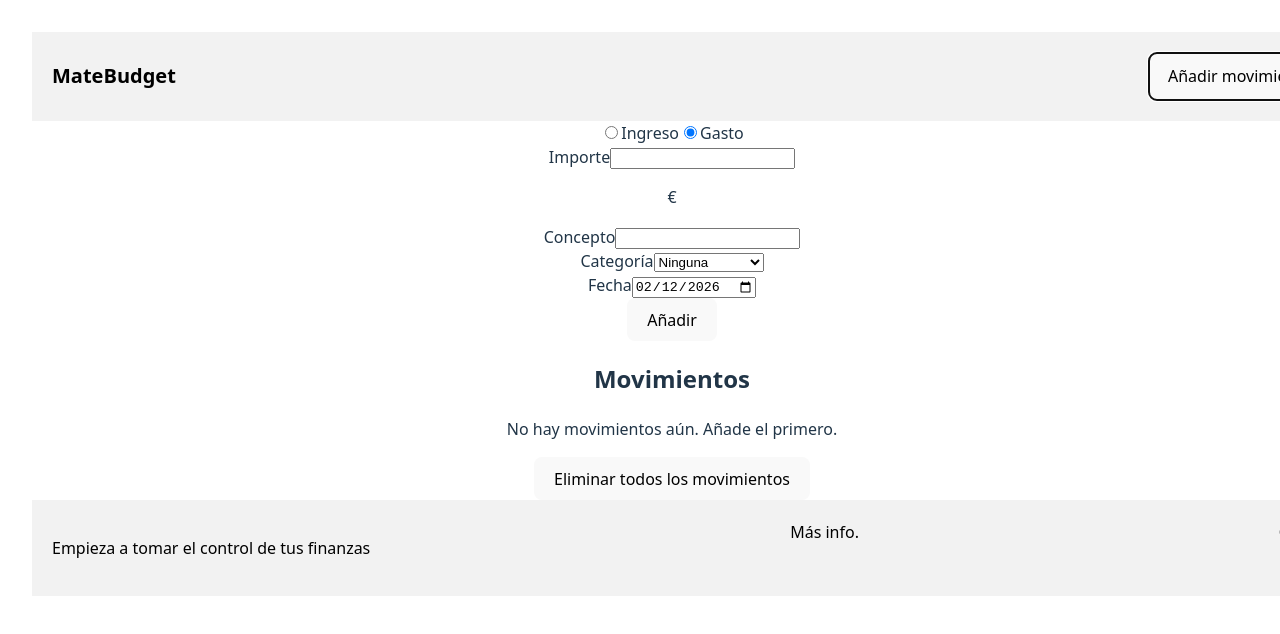
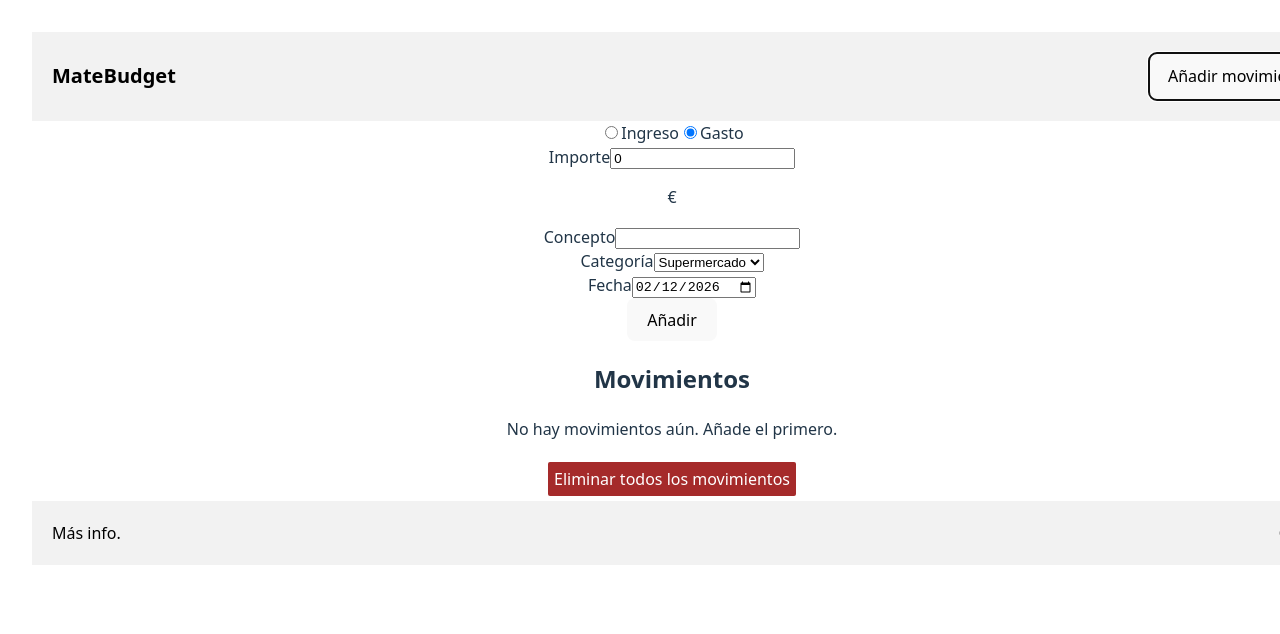
Before and after one commit to toniferrer/matebudget-webapp, a React (Vite) app: page / in a window 1280 px wide. Both pictures are taken after a click on the button "Añadir movimiento". Shown: the top 634 px of the page. Built offline with nearby package versions, Linux system fonts and the light colour scheme.

Commit message:
Mejorado el diseño de movimientos.

```diff
--- a/src/App.css
+++ b/src/App.css
@@ -18,9 +18,41 @@
   width: 1280px;
 }
 
-.header h1{
+.header h1 {
   color: black;
   font-size: 20px;
+}
+
+.tableMoviments {
+  width: 100%;
+  padding: 20px;
+}
+
+.tableMoviments thead {
+  background-color: aliceblue;
+  height: 40px;
+}
+
+.tableMoviments tbody {
+  background-color: beige;
+}
+
+.tableMoviments th{
+  text-align: left;
+  padding-left: 10px;
+}
+
+.tableMoviments tfoot {
+  background-color: aliceblue;
+  height: 40px;
+}
+
+.buttonDelet {
+  color: white;
+  background-color: brown;
+  margin: 5px;
+  padding: 5px;
+  border-radius: 2px;
 }
 
 .footer {
@@ -32,7 +64,7 @@
   width: 1280px;
 }
 
-.footer p{
+.footer p {
   color: black;
 }
 
--- a/src/components/footer.tsx
+++ b/src/components/footer.tsx
@@ -3,7 +3,6 @@ import { Link } from "react-router-dom"
 function MyFooter(){
     return(
         <div className="footer">
-            <p>Empieza a tomar el control de tus finanzas</p>
             <Link to="/about" className="footer-link">Más info.</Link>
             <a className="footer-link" href='https://github.com/toniferrer' target="blank">GitHub</a>
         </div>
--- a/src/components/form.tsx
+++ b/src/components/form.tsx
@@ -2,7 +2,7 @@ import { useState} from 'react';
 
 interface FormData {
   type: string;
-  amount: string;
+  amount: number;
   concept: string;
   category: string;
   date: string;
@@ -11,7 +11,7 @@ interface FormData {
 const Form = () => {
   const [formData, setFormData] = useState<FormData>({
     type: 'gasto',
-    amount: '',
+    amount: 0,
     concept: '',
     category: 'ninguna',
     date: new Date().toISOString().split('T')[0],
@@ -32,7 +32,7 @@ const Form = () => {
     localStorage.setItem('formData', JSON.stringify(updatedData));
     setFormData({
       type: '',
-      amount: '',
+      amount: 0,
       concept: '',
       category: 'ninguna',
       date: '',
@@ -96,9 +96,9 @@ const Form = () => {
                 onChange={handleChange}
                 required
                 >
-                    <option value="supermercado">Supermercado</option>
-                    <option value="ocio">Ocio</option>
-                    <option value="ninguna">Ninguna</option>
+                    <option value="Supermercado">Supermercado</option>
+                    <option value="Ocio">Ocio</option>
+                    <option value="Ninguna">Ninguna</option>
                 </select>
             </div>
             <div>
--- a/src/pages/Home.tsx
+++ b/src/pages/Home.tsx
@@ -22,7 +22,7 @@ function Home() {
 
   useEffect(() => {
     const total = savedData.reduce((acc, item) => {
-      return item.type === 'ingreso' ? acc + item.amount : acc - item.amount;
+      return item.type === 'ingreso' ? acc + Number(item.amount) : acc - Number(item.amount);
     }, 0);
     setDinero(total);
   }, [savedData]);
@@ -32,10 +32,9 @@ function Home() {
       <MyHeader />
         <h2>Movimientos</h2>
         {savedData.length > 0 ? (
-          <table>
+          <table className='tableMoviments'>
             <thead>
               <tr>
-                <th>Tipo</th>
                 <th>Importe</th>
                 <th>Concepto</th>
                 <th>Categoría</th>
@@ -45,23 +44,23 @@ function Home() {
             <tbody>
             {savedData.map((item, index) => (
               <tr key={index}>
-                <th>{item.type}</th>
-                <th>{item.amount}€</th>
+                <th>{Number(item.amount).toFixed(2)} € {item.type}</th>
                 <th>{item.concept}</th>
                 <th>{item.category}</th>
                 <th>{item.date}</th>
               </tr>
             ))}
+            </tbody>
+            <tfoot>
               <tr>
-                <th></th>
-                <th>{dinero}€</th>
+                <th>{dinero.toFixed(2)} €</th>
               </tr>
-            </tbody>
+            </tfoot>
           </table>
         ) : (
           <p>No hay movimientos aún. Añade el primero.</p>
         )}
-        <button onClick={() =>
+        <button className='buttonDelet' onClick={() =>
         localStorage.removeItem('formData')
         }>
         Eliminar todos los movimientos
```
